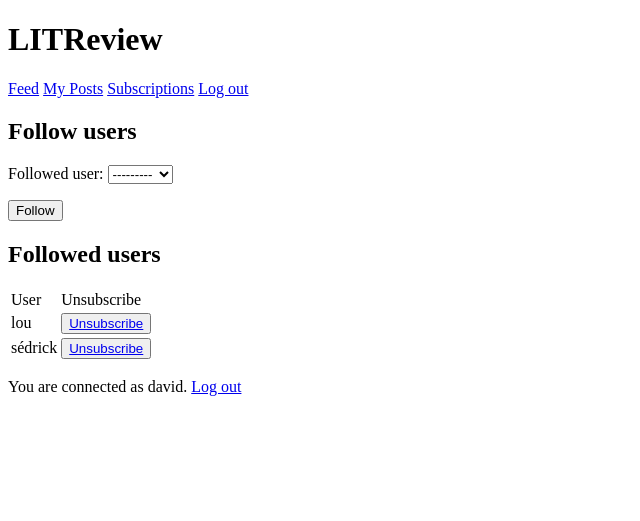
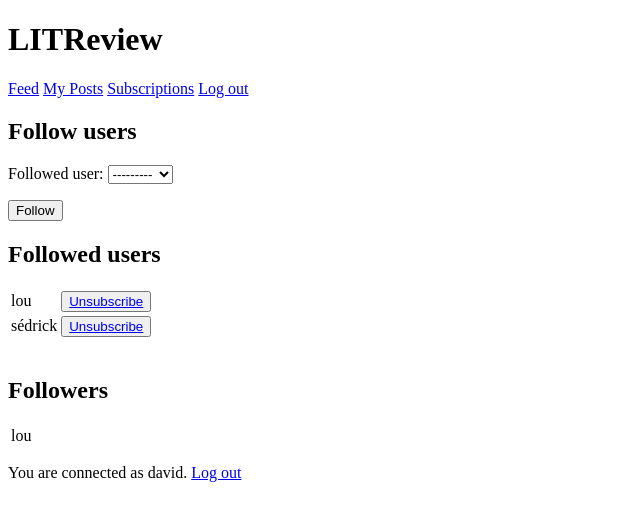
Before and after one commit to DavidPerelroizen/P09, a Django app: page /subscription_page/ in a window 1280 px wide. Shown: the top 521 px of the page, without its empty margins (0-640 px from the left). Run offline with Django 4.2, Linux system fonts and the light colour scheme; a user stored in the database is signed in; data comes from the database, SQL or seed files in the repository; both versions use the stored data as it was after the commit.

Commit message:
Added the display of the followers list

```diff
--- a/feedapp/templates/feedapp/subscription_page.html
+++ b/feedapp/templates/feedapp/subscription_page.html
@@ -11,10 +11,6 @@
         <div>
             <h2>Followed users</h2>
             <table>
-                <tr>
-                    <td>User</td>
-                    <td>Unsubscribe</td>
-                </tr>
                 {% for user_followed in followed_users %}
                     <tr>
                         <td>{{ user_followed.followed_user.username }}</td>
@@ -27,4 +23,15 @@
                 {% endfor %}
             </table>
         </div>
+        <br>
+        <div>
+            <h2>Followers</h2>
+            <table>
+                {% for follower in followers %}
+                <tr>
+                    <td>{{ follower.user.username }}</td>
+                </tr>
+                {% endfor %}
+            </table>
+        </div>
     {% endblock content %}
--- a/feedapp/views.py
+++ b/feedapp/views.py
@@ -71,6 +71,7 @@ def answer_to_ticket(request, ticket_id):
 @login_required
 def follow_user(request):
     followed_users = models.UserFollows.objects.filter(user=request.user)
+    followers = models.UserFollows.objects.filter(followed_user=request.user)
     form = forms.FollowUserForm()
     if request.method == 'POST':
         form = forms.FollowUserForm(request.POST)
@@ -80,7 +81,8 @@ def follow_user(request):
             follow_user_form.save()
             return redirect('subscription_page')
     return render(request, 'feedapp/subscription_page.html', context={'subscription_form': form,
-                                                                      'followed_users': followed_users})
+                                                                      'followed_users': followed_users,
+                                                                      'followers': followers})
 
 
 @login_required
```
Also changed, not shown: db.sqlite3.
